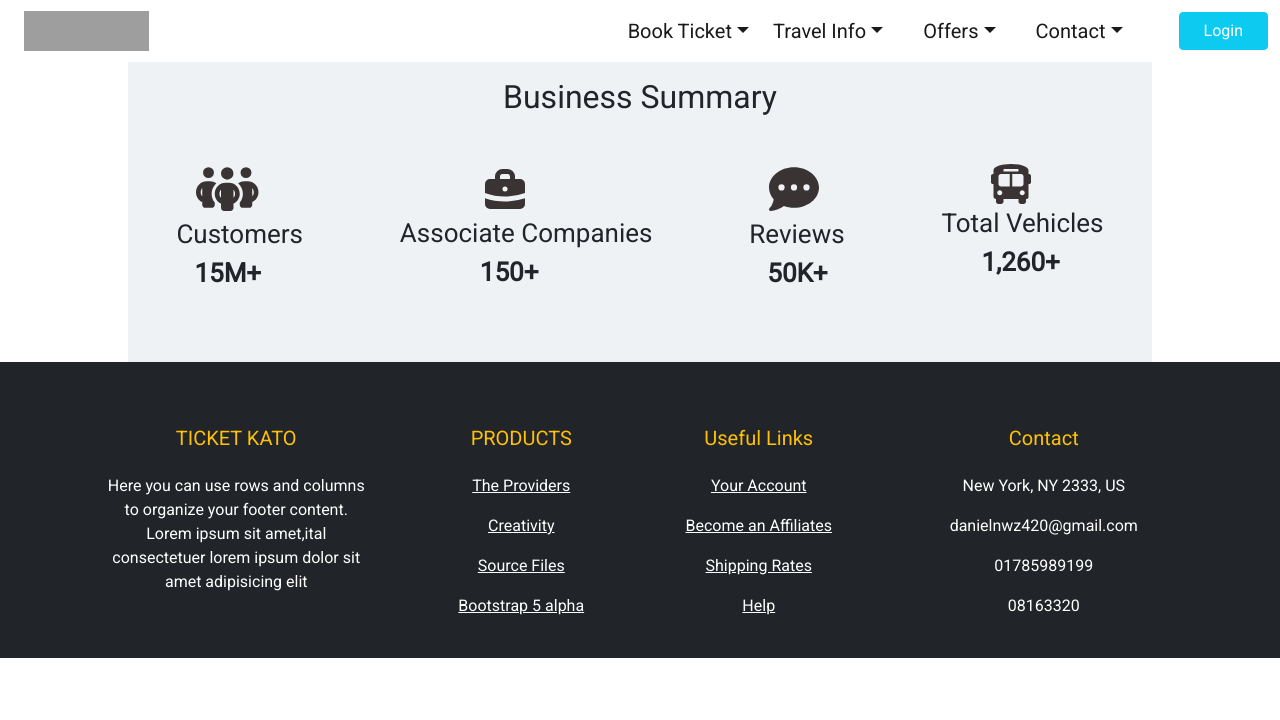
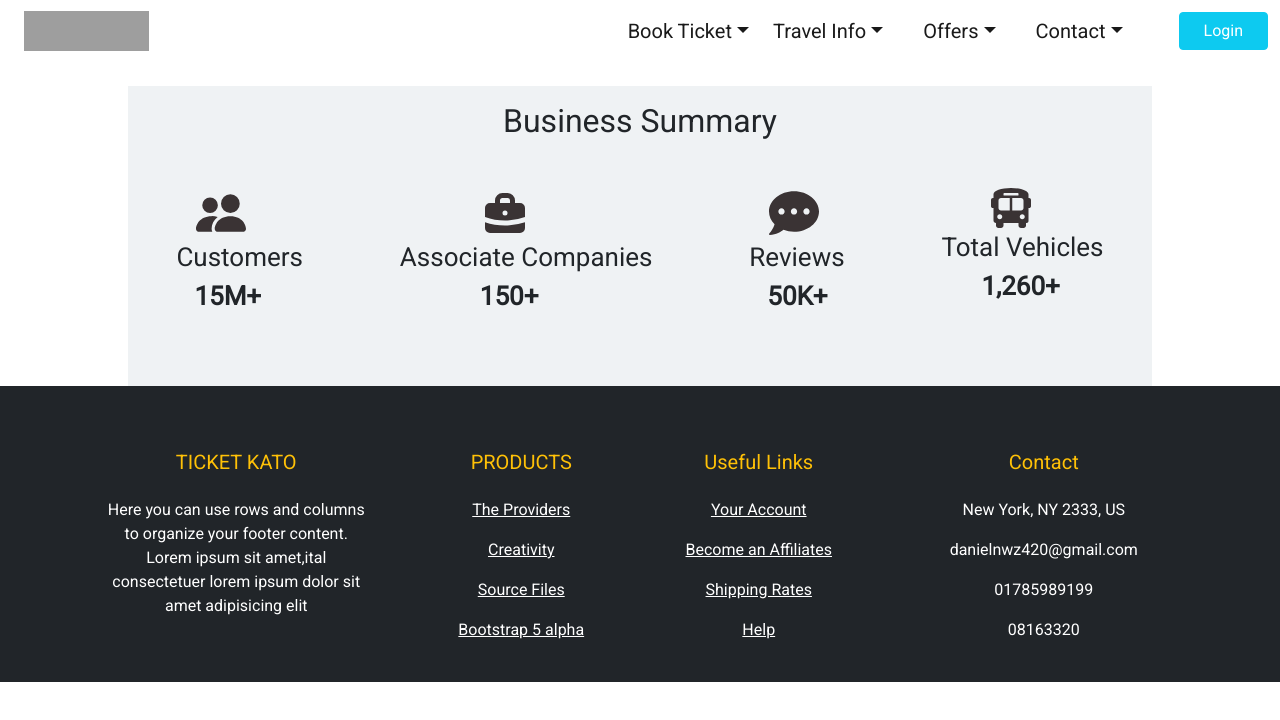
Before and after one commit to MehruzSaif/ticket-kato-client-side, a React (Create React App) app: page / in a window 1280 px wide. Shown: the top 720 px of the page. Built offline with nearby package versions, Linux system fonts and the light colour scheme; grey boxes are pictures that could not be loaded.

Commit message:
bugs fixed

```diff
--- a/package.json
+++ b/package.json
@@ -8,7 +8,9 @@
     "@testing-library/user-event": "^13.5.0",
     "bootstrap": "^5.1.3",
     "react": "^18.2.0",
+    "react-countup": "^6.3.0",
     "react-dom": "^18.2.0",
+    "react-icons": "^4.4.0",
     "react-owl-carousel": "^2.3.3",
     "react-scripts": "5.0.1",
     "web-vitals": "^2.1.4"
--- a/src/App.js
+++ b/src/App.js
@@ -7,8 +7,10 @@ function App() {
   return (
     <div className="">
       <Navbar></Navbar>
-      <Business></Business>
-      <Footer></Footer>
+      <div className='mt-4'>
+        <Business></Business>
+        <Footer></Footer>
+      </div>
     </div>
   );
 }
--- a/src/Pages/Home/Business.js
+++ b/src/Pages/Home/Business.js
@@ -1,6 +1,6 @@
 import React from 'react';
-import { FontAwesomeIcon } from '@fortawesome/react-fontawesome';
-import { faPeopleGroup,faCommentDots} from '@fortawesome/free-solid-svg-icons';
+import { BsPeopleFill } from "react-icons/bs";
+import { FaCommentDots } from "react-icons/fa";
 import { HiBriefcase } from "react-icons/hi";
 import { FaBusAlt} from "react-icons/fa";
 import CountUp from 'react-countup';
@@ -13,7 +13,7 @@ const Business = () => {
             <h2 className='text-center mb-5 mt-3'>Business Summary</h2>
             <div className='summary-items'>
                 <div className='summary-item'>
-                <FontAwesomeIcon icon={faPeopleGroup} className='summary-item-icon'/>
+                <BsPeopleFill className='summary-item-icon'/>
                 <p>Customers</p>
                 <p className='summary-item-number'><CountUp end={15} duration={1.5} />M+</p>
                 </div>
@@ -23,7 +23,7 @@ const Business = () => {
                 <p className='summary-item-number-companies'><CountUp end={150} duration={1.5} />+</p>
                 </div>
                 <div className='summary-item'>
-                <FontAwesomeIcon icon={faCommentDots} className='summary-item-icon'/>
+                <FaCommentDots className='summary-item-icon'/>
                 <p>Reviews</p>
                 <p className='summary-item-number'><CountUp end={50} duration={1.5} />K+</p>
                 </div>
```
Also changed, not shown: 1 other file (tests, documents, lock files or other folders).
